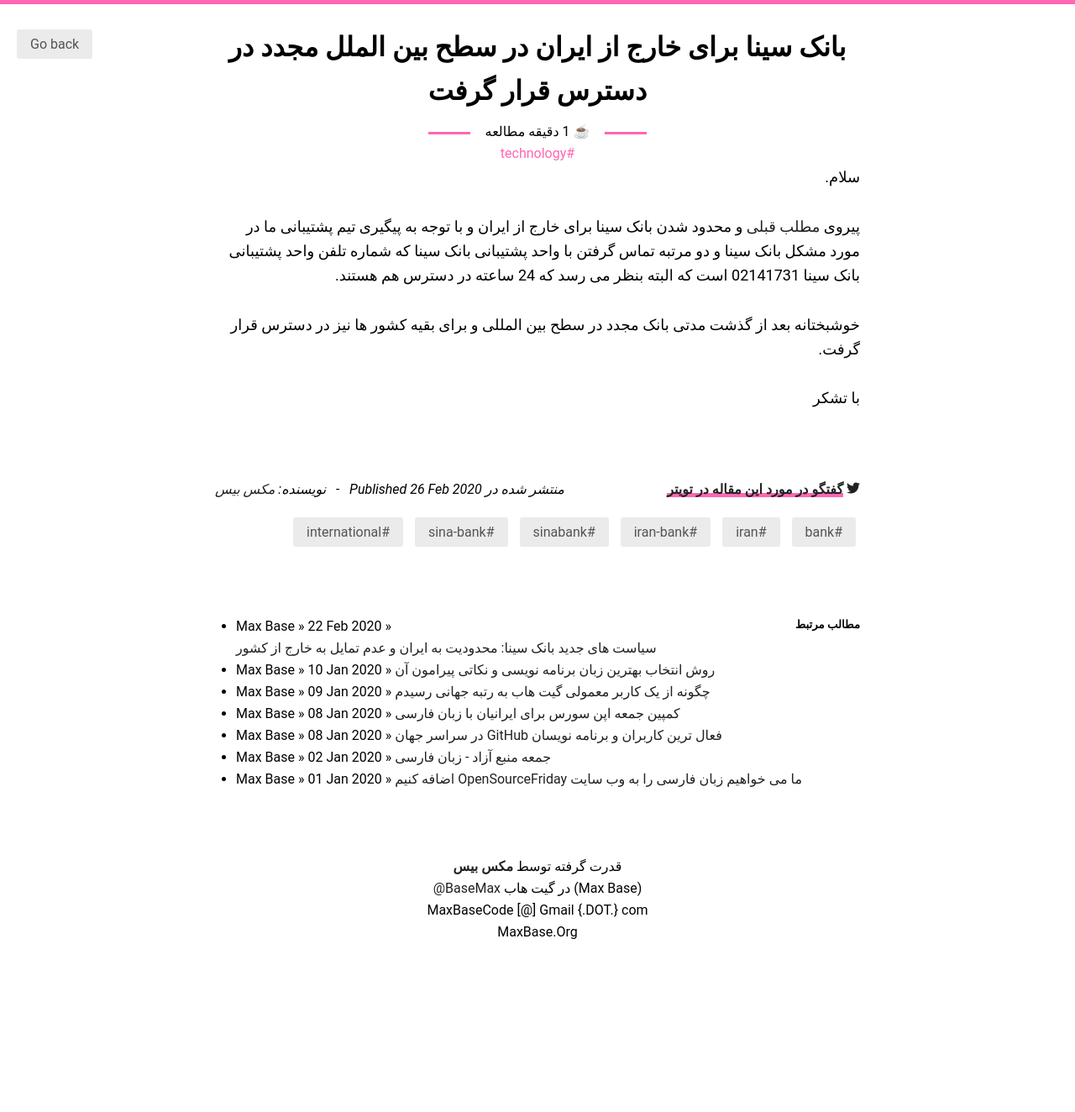
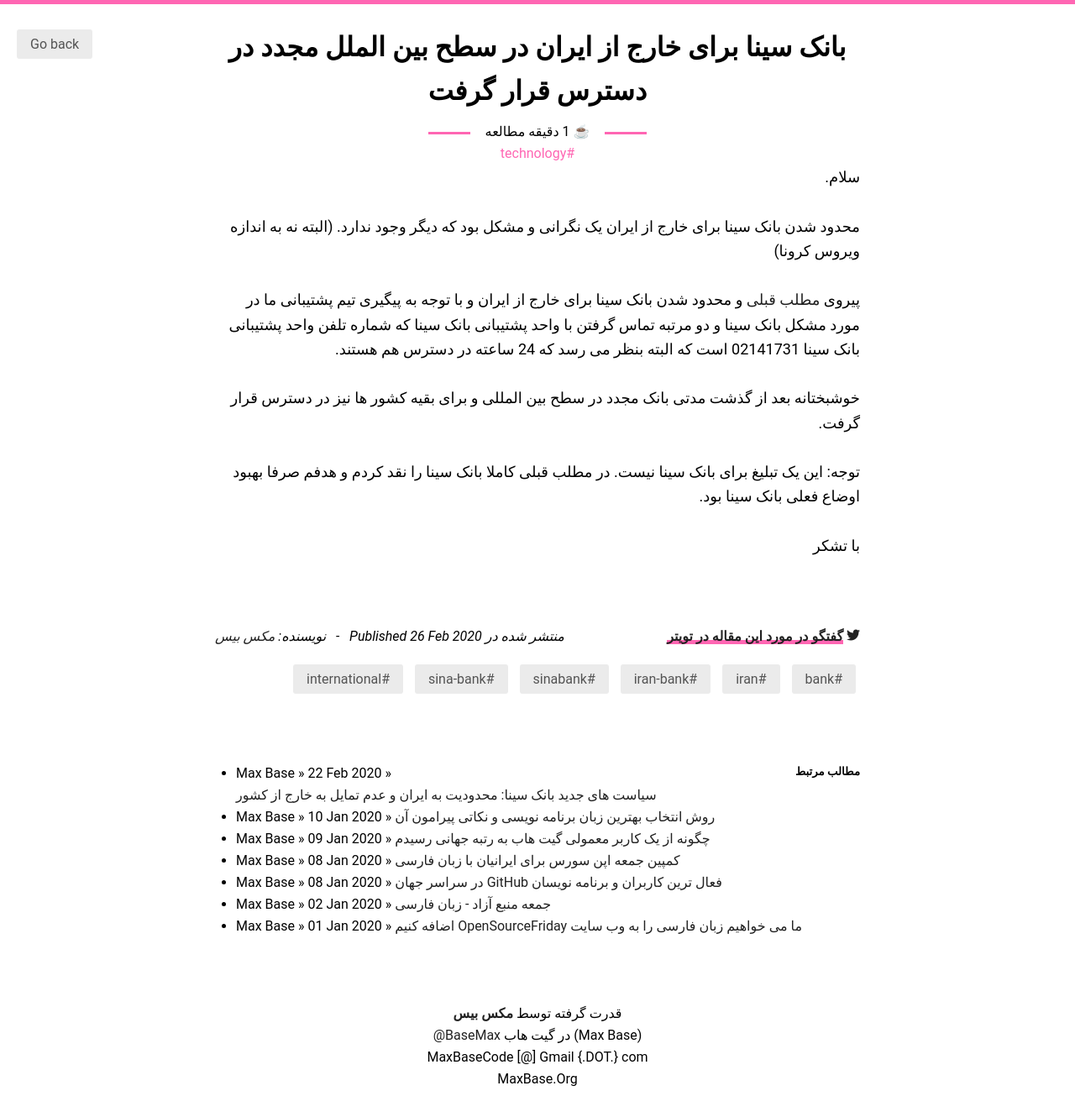
Before and after one commit to BaseMax/Fa.MaxBase.org, a Jekyll site: the page built from _posts/fa/2020-02-26-fa-restrictions-of-sina-bank-allow-to-other-country-and-it-is-international-available.md, in a window 1280 px wide. Shown: the whole page at 84% size. Built offline with Jekyll 4.4.1, drawn with Linux system fonts in a browser that asks for light colours; before the commit the page ends 1149 px from its top, so only the background shows below that.

Commit message:
Update 2020-02-26-fa-restrictions-of-sina-bank-allow-to-other-country-and-it-is-international-available.md

```diff
--- a/_posts/fa/2020-02-26-fa-restrictions-of-sina-bank-allow-to-other-country-and-it-is-international-available.md
+++ b/_posts/fa/2020-02-26-fa-restrictions-of-sina-bank-allow-to-other-country-and-it-is-international-available.md
@@ -12,8 +12,13 @@
 
 سلام.
 
+محدود شدن بانک سینا برای خارج از ایران یک نگرانی و مشکل بود که دیگر وجود ندارد.
+(البته نه به اندازه ویروس کرونا)
+
 پیروی [مطلب قبلی](https://fa.maxbase.org/technology/restrictions-of-sina-bank-limit-to-iran-country-and-is-not-international/) و محدود شدن بانک سینا برای خارج از ایران و با توجه به پیگیری تیم پشتیبانی ما در مورد مشکل بانک سینا و دو مرتبه تماس گرفتن با واحد پشتیبانی بانک سینا که شماره تلفن واحد پشتیبانی بانک سینا 02141731 است که البته بنظر می رسد که 24 ساعته در دسترس هم هستند.
 
 خوشبختانه بعد از گذشت مدتی بانک مجدد در سطح بین المللی و برای بقیه کشور ها نیز در دسترس قرار گرفت.
 
+توجه: این یک تبلیغ برای بانک سینا نیست. در مطلب قبلی کاملا بانک سینا را نقد کردم و هدفم صرفا بهبود اوضاع فعلی بانک سینا بود.
+
 با تشکر
```
